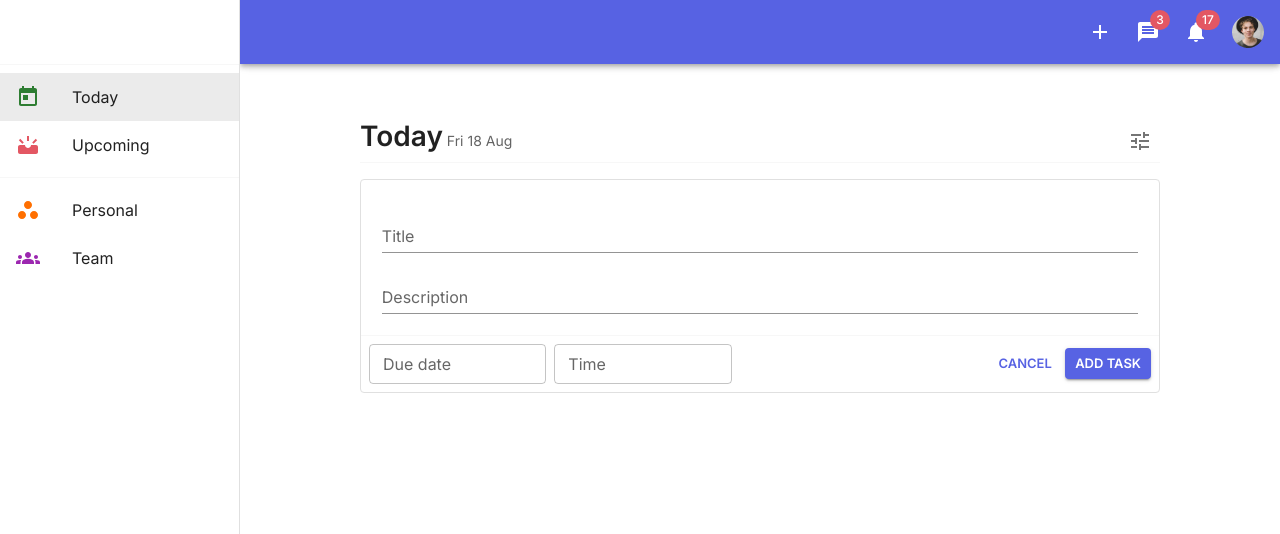
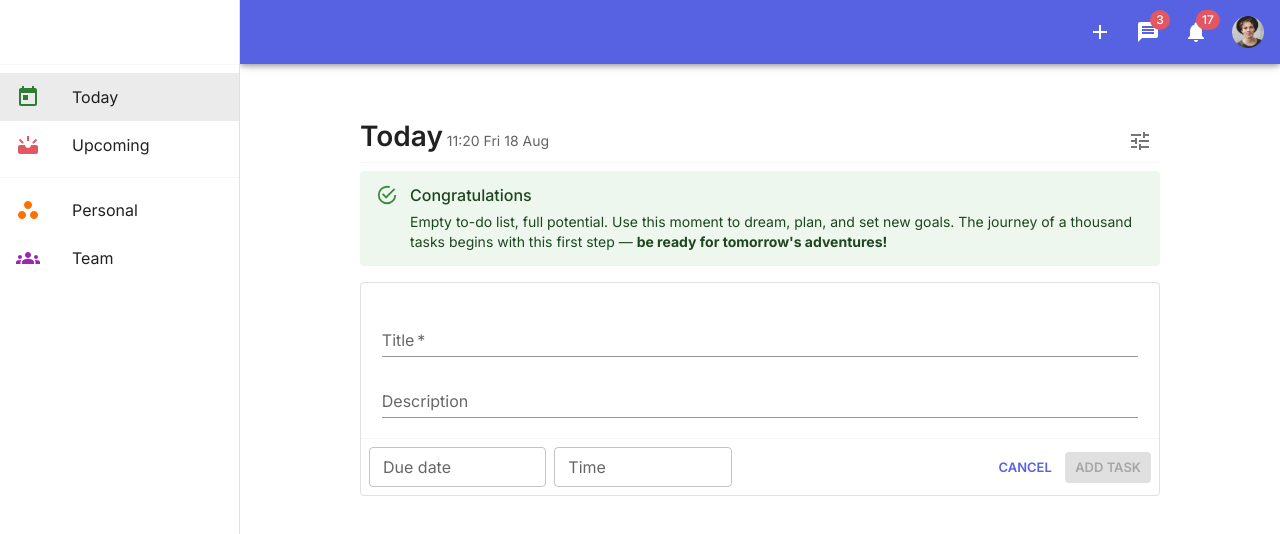
Before and after one commit to Salf1-Sabit/Todo-App-II, a React (Create React App) app: page /todoapp in a window 1280 px wide. Both pictures are taken after a click on the button "ADD TASK". Shown: the top 534 px of the page. Built offline with nearby package versions, Linux system fonts and the light colour scheme.

Commit message:
Completed adding/removing todos.

```diff
--- a/src/components/add-task-button-group/AddTaskButton.jsx
+++ b/src/components/add-task-button-group/AddTaskButton.jsx
@@ -13,7 +13,7 @@ import AddCircleIcon from "@mui/icons-material/AddCircle";
 
 const AddTaskButton = () => {
   //ADD BUTTON CONTEXT
-  const toggleAddTaskButton = useContext(TodoAppContext);
+  const { toggleAddTaskButton } = useContext(TodoAppContext);
 
   // MUI THEME
   const theme = createTheme({
--- a/src/components/add-task-card/AddTaskCard.jsx
+++ b/src/components/add-task-card/AddTaskCard.jsx
@@ -35,8 +35,23 @@ import CardContent from "@mui/material/CardContent";
 import Button from "@mui/material/Button";
 
 const AddTaskCard = () => {
+  // TITLE STATE
+  const [title, setTitle] = useState("");
+
+  function handleTitle(e) {
+    setTitle(e.target.value);
+  }
+
+  // DESCRIPOTION STATE
+  const [description, setDescription] = useState("");
+
+  function handleDescription(e) {
+    setDescription(e.target.value);
+  }
+
   //ADD BUTTON CONTEXT
-  const toggleAddTaskButton = useContext(TodoAppContext);
+  const { toggleAddTaskButton, allTodos, setAllTodos } =
+    useContext(TodoAppContext);
 
   // MUI THEME
   const theme = createTheme({
@@ -58,6 +73,14 @@ const AddTaskCard = () => {
 
   const handleSaveClick = () => {
     setSnackbarOpen(true);
+    const now = new Date();
+    console.log(now, title, description);
+    setAllTodos([
+      ...allTodos,
+      { id: now, title: title, description: description },
+    ]);
+    setTitle("");
+    setDescription("");
   };
 
   const handleSnackbarClose = (event, reason) => {
@@ -94,6 +117,9 @@ const AddTaskCard = () => {
                 maxRows={4}
                 multiline
                 variant="standard"
+                value={title}
+                onChange={handleTitle}
+                required
               />
               <TextField
                 id="standard-multiline-flexible"
@@ -102,6 +128,8 @@ const AddTaskCard = () => {
                 maxRows={4}
                 variant="standard"
                 sx={{ marginTop: ".5rem" }}
+                value={description}
+                onChange={handleDescription}
               />
             </div>
           </CardContent>
@@ -141,6 +169,7 @@ const AddTaskCard = () => {
                   color="primary"
                   onClick={handleSaveClick}
                   sx={{ fontWeight: 600 }}
+                  disabled={title === ""}
                 >
                   Add task
                 </Button>
--- /dev/null
+++ b/src/components/todo-card/TodoCard.jsx
@@ -0,0 +1,101 @@
+import React, { useState, useContext } from "react";
+
+// CSS
+import "./todoCard.css";
+
+// IMPORTED LOCAL CONTEXTS
+import { TodoAppContext } from "../../components/contexts/TodoAppContext";
+
+// MUI ITEMS
+import Card from "@mui/material/Card";
+import CardContent from "@mui/material/CardContent";
+import Typography from "@mui/material/Typography";
+import {
+  Checkbox,
+  FormControlLabel,
+  IconButton,
+  createTheme,
+} from "@mui/material";
+
+// ICONS
+import EditIcon from "@mui/icons-material/Edit";
+import DeleteIcon from "@mui/icons-material/Delete";
+import MoreHorizIcon from "@mui/icons-material/MoreHoriz";
+import { ThemeProvider } from "react-bootstrap";
+
+const TodoCard = ({ id, taskTitle, taskDescription }) => {
+  //ADD BUTTON CONTEXT
+  const { allTodos, setAllTodos } = useContext(TodoAppContext);
+
+  const deleteTodos = () => {
+    const newAllTodos = allTodos.filter((todo) => todo.id !== id);
+    setAllTodos(newAllTodos);
+  };
+
+  // CARD MOUSE ENTERED EVENT HANDLER
+  const [isMouseEntered, setIsMouseEntered] = useState(false);
+  const toggleMouseEnter = () => {
+    console.log("Mouse entered!");
+    setIsMouseEntered((prevState) => !prevState);
+  };
+
+  // MUI THEME
+  const theme = createTheme({
+    typography: {
+      fontFamily: "Inter",
+    },
+    palette: {
+      primary: {
+        light: "#7780e8",
+        main: "#5763e3",
+        dark: "#3545dc",
+        contrastText: "#fff",
+      },
+    },
+  });
+
+  return (
+    <div>
+      <ThemeProvider theme={theme}>
+        <Card
+          sx={{
+            borderRadius: 0,
+            boxShadow: 0,
+            borderBottom: "1px solid #eeeeee",
+            maxWidth: "100%",
+            backgroundColor: `${isMouseEntered && "#fafafa"} `,
+          }}
+          onMouseEnter={toggleMouseEnter}
+          onMouseLeave={toggleMouseEnter}
+        >
+          <CardContent>
+            <div className="card-header">
+              <FormControlLabel
+                control={<Checkbox color="success" />}
+                label={taskTitle}
+              />
+              {isMouseEntered && (
+                <div className="header-right">
+                  <IconButton>
+                    <EditIcon />
+                  </IconButton>
+                  <IconButton>
+                    <DeleteIcon onClick={deleteTodos} />
+                  </IconButton>
+                  <IconButton>
+                    <MoreHorizIcon />
+                  </IconButton>
+                </div>
+              )}
+            </div>
+            <Typography variant="body2" color="text.secondary">
+              {taskDescription}
+            </Typography>
+          </CardContent>
+        </Card>
+      </ThemeProvider>
+    </div>
+  );
+};
+
+export default TodoCard;
--- /dev/null
+++ b/src/components/todo-card/todoCard.css
@@ -0,0 +1,4 @@
+.card-header {
+  display: flex;
+  justify-content: space-between;
+}
--- a/src/pages/todoApp/TodoApp.jsx
+++ b/src/pages/todoApp/TodoApp.jsx
@@ -14,28 +14,24 @@ import AddTaskButton from "../../components/add-task-button-group/AddTaskButton"
 import { month, weekday } from "../../data/currentDateData";
 import Appbar from "../../components/appBar/Appbar";
 import AddTaskCard from "../../components/add-task-card/AddTaskCard";
+import TodoCard from "../../components/todo-card/TodoCard";
 
 // MUI IMPORTS
 import {
+  Alert,
+  AlertTitle,
   Box,
   Divider,
   IconButton,
-  List,
-  ListItem,
-  ListItemButton,
-  ListItemIcon,
-  ListItemText,
   Menu,
+  MenuItem,
 } from "@mui/material";
-
 import { ThemeProvider, createTheme } from "@mui/material/styles";
 import CssBaseline from "@mui/material/CssBaseline";
 import Toolbar from "@mui/material/Toolbar";
 
 // ICONS
 import TuneIcon from "@mui/icons-material/Tune";
-import LayersIcon from "@mui/icons-material/Layers";
-import SortIcon from "@mui/icons-material/Sort";
 
 // GLOBAL VARIABLES
 const drawerWidth = 240;
@@ -44,8 +40,13 @@ let date = new Date();
 let curDate = date.getDate();
 let mon = date.getMonth();
 let weekDay = date.getDay();
+const hour = date.getHours();
+const minute = date.getMinutes();
 
 function TodoApp() {
+  // TodoCard container
+  const [allTodos, setAllTodos] = useState([]);
+
   // AddTaskButton State
   const [addTaskButtonIsOpen, setAddTaskButtonIsOpen] = useState(true);
 
@@ -79,7 +80,9 @@ function TodoApp() {
   });
 
   return (
-    <TodoAppContext.Provider value={toggleAddTaskButton}>
+    <TodoAppContext.Provider
+      value={{ toggleAddTaskButton, allTodos, setAllTodos }}
+    >
       <ThemeProvider theme={theme}>
         <Box sx={{ display: "flex" }}>
           <CssBaseline />
@@ -103,6 +106,8 @@ function TodoApp() {
                   <h3>
                     Today
                     <span className="current-date">
+                      <span>{" " + hour + ":"}</span>
+                      <span>{minute}</span>
                       <span>
                         {" " + weekday[weekDay].substring(0, 3) + " "}
                       </span>
@@ -129,31 +134,34 @@ function TodoApp() {
                     "aria-labelledby": "basic-button",
                   }}
                 >
-                  <List>
-                    <ListItem disablePadding>
-                      <ListItemButton>
-                        <ListItemIcon>
-                          <SortIcon />
-                        </ListItemIcon>
-                        <ListItemText primary="Sorting" fontSize="small" />
-                      </ListItemButton>
-                    </ListItem>
-
-                    <ListItem disablePadding>
-                      <ListItemButton>
-                        <ListItemIcon>
-                          <LayersIcon fontSize="small" />
-                        </ListItemIcon>
-                        <ListItemText primary="Grouping" />
-                      </ListItemButton>
-                    </ListItem>
-                  </List>
+                  <MenuItem onClick={handleClose}>Sorting</MenuItem>
+                  <MenuItem onClick={handleClose}>Grouping</MenuItem>
                 </Menu>
               </div>
 
               <Divider />
 
               <div className="todo-child-container">
+                {allTodos.length ? (
+                  allTodos.map((details) => {
+                    return (
+                      <TodoCard
+                        key={details.id}
+                        id={details.id}
+                        taskTitle={details.title}
+                        taskDescription={details.description}
+                      />
+                    );
+                  })
+                ) : (
+                  <Alert severity="success">
+                    <AlertTitle>Congratulations</AlertTitle>
+                    Empty to-do list, full potential. Use this moment to dream,
+                    plan, and set new goals. The journey of a thousand tasks
+                    begins with this first step —{" "}
+                    <strong>be ready for tomorrow's adventures!</strong>
+                  </Alert>
+                )}
                 {!addTaskButtonIsOpen ? <AddTaskCard /> : <AddTaskButton />}
               </div>
             </div>
--- a/src/pages/todoApp/todoApp.css
+++ b/src/pages/todoApp/todoApp.css
@@ -41,3 +41,7 @@
   padding: 0.3em;
   gap: 0.3em;
 }
+
+.todo-child-container {
+  margin-top: 0.5rem;
+}
```
